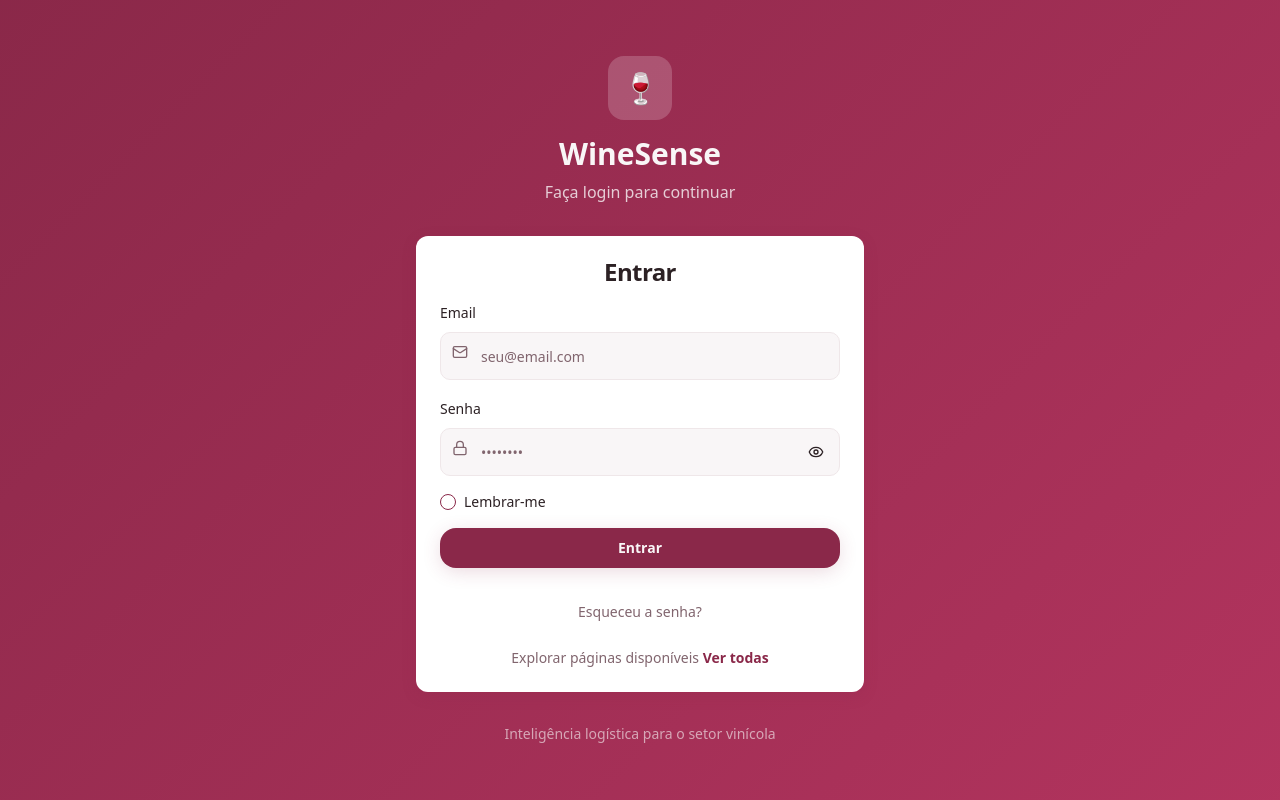
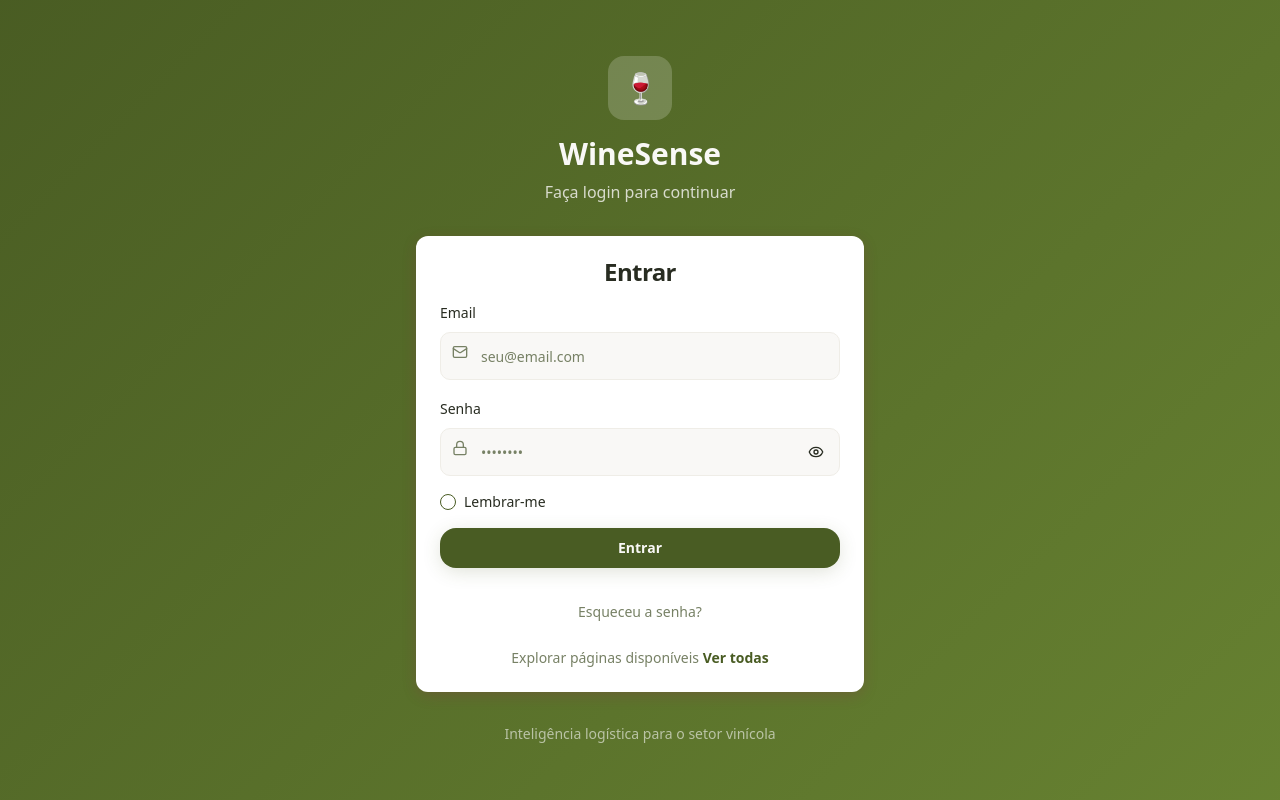
Before and after one commit to Vinuliru/sketchpad-studio-app, a React (Vite) app: page / in a window 1280 px wide. Built offline with nearby package versions, Linux system fonts and the light colour scheme; the HTML template or start-up script is replaced by a standard one.

Commit message:
Reverted to commit ad3f0ca70589d99182d5960f109fdcf6247f32cd

```diff
--- a/src/index.css
+++ b/src/index.css
@@ -6,30 +6,30 @@
 
 @layer base {
   :root {
-    /* Main brand colors - Wine burgundy theme */
-    --background: 340 20% 97%;
-    --foreground: 340 15% 15%;
+    /* Main brand colors - Wine theme */
+    --background: 45 20% 97%;
+    --foreground: 80 15% 15%;
 
     --card: 0 0% 100%;
-    --card-foreground: 340 15% 15%;
+    --card-foreground: 80 15% 15%;
 
     --popover: 0 0% 100%;
-    --popover-foreground: 340 15% 15%;
+    --popover-foreground: 80 15% 15%;
 
-    /* Wine burgundy primary palette */
-    --primary: 340 55% 35%;
-    --primary-foreground: 340 20% 97%;
+    /* Wine green primary palette */
+    --primary: 80 45% 25%;
+    --primary-foreground: 45 20% 97%;
 
     /* Warm secondary tones */
-    --secondary: 340 35% 85%;
-    --secondary-foreground: 340 35% 20%;
+    --secondary: 35 35% 85%;
+    --secondary-foreground: 80 35% 20%;
 
-    --muted: 340 15% 90%;
-    --muted-foreground: 340 12% 45%;
+    --muted: 45 15% 90%;
+    --muted-foreground: 80 12% 45%;
 
-    /* Rose accent colors */
-    --accent: 350 60% 65%;
-    --accent-foreground: 340 20% 97%;
+    /* Wine accent colors */
+    --accent: 15 60% 65%;
+    --accent-foreground: 45 20% 97%;
 
     /* Success green for stats */
     --success: 120 45% 40%;
@@ -42,20 +42,20 @@
     --destructive: 0 84% 60%;
     --destructive-foreground: 0 0% 98%;
 
-    --border: 340 20% 85%;
-    --input: 340 20% 92%;
-    --ring: 340 55% 35%;
+    --border: 45 20% 85%;
+    --input: 45 20% 92%;
+    --ring: 80 45% 25%;
 
     --radius: 0.75rem;
 
     /* Gradients */
-    --gradient-primary: linear-gradient(135deg, hsl(340 55% 35%), hsl(340 55% 45%));
+    --gradient-primary: linear-gradient(135deg, hsl(80 45% 25%), hsl(80 45% 35%));
     --gradient-wine: linear-gradient(135deg, hsl(340 55% 35%), hsl(15 60% 45%));
     --gradient-success: linear-gradient(135deg, hsl(120 45% 40%), hsl(120 45% 50%));
 
     /* Shadows */
-    --shadow-primary: 0 4px 20px -2px hsl(340 55% 35% / 0.2);
-    --shadow-card: 0 2px 10px -2px hsl(340 15% 15% / 0.1);
+    --shadow-primary: 0 4px 20px -2px hsl(80 45% 25% / 0.2);
+    --shadow-card: 0 2px 10px -2px hsl(80 15% 15% / 0.1);
     --shadow-wine: 0 4px 15px -2px hsl(340 55% 35% / 0.3);
 
     --sidebar-background: 0 0% 98%;
@@ -77,26 +77,26 @@
 
   .dark {
     /* Dark wine theme */
-    --background: 340 15% 8%;
-    --foreground: 340 20% 95%;
+    --background: 80 15% 8%;
+    --foreground: 45 20% 95%;
 
-    --card: 340 15% 12%;
-    --card-foreground: 340 20% 95%;
+    --card: 80 15% 12%;
+    --card-foreground: 45 20% 95%;
 
-    --popover: 340 15% 12%;
-    --popover-foreground: 340 20% 95%;
+    --popover: 80 15% 12%;
+    --popover-foreground: 45 20% 95%;
 
-    --primary: 340 50% 65%;
-    --primary-foreground: 340 15% 8%;
+    --primary: 80 40% 70%;
+    --primary-foreground: 80 15% 8%;
 
-    --secondary: 340 15% 18%;
-    --secondary-foreground: 340 20% 95%;
+    --secondary: 80 15% 18%;
+    --secondary-foreground: 45 20% 95%;
 
-    --muted: 340 15% 15%;
-    --muted-foreground: 340 10% 65%;
+    --muted: 80 15% 15%;
+    --muted-foreground: 45 10% 65%;
 
-    --accent: 350 60% 70%;
-    --accent-foreground: 340 15% 8%;
+    --accent: 15 60% 70%;
+    --accent-foreground: 80 15% 8%;
 
     --success: 120 40% 65%;
     --success-foreground: 120 15% 8%;
@@ -107,9 +107,9 @@
     --destructive: 0 75% 65%;
     --destructive-foreground: 0 0% 98%;
 
-    --border: 340 15% 20%;
-    --input: 340 15% 18%;
-    --ring: 340 50% 65%;
+    --border: 80 15% 20%;
+    --input: 80 15% 18%;
+    --ring: 80 40% 70%;
     --sidebar-background: 240 5.9% 10%;
     --sidebar-foreground: 240 4.8% 95.9%;
     --sidebar-primary: 224.3 76.3% 48%;
```
